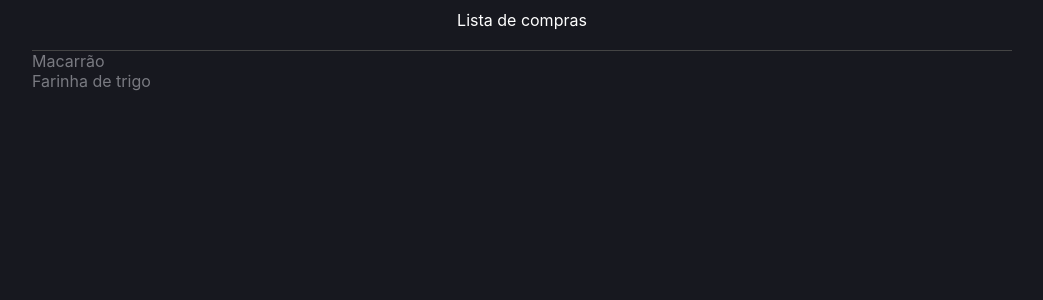
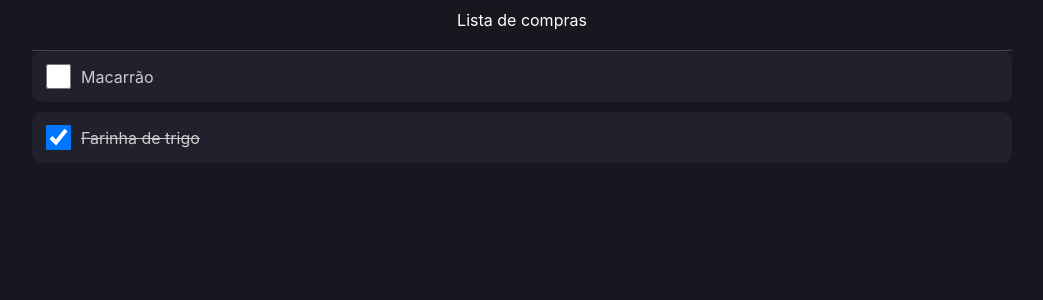
Before and after one commit to pvcapuano/ListaTarefas, a React (Vite) app: page / in a window 1280 px wide. Shown: the top 300 px of the page, without its empty margins (118-1161 px from the left). Built offline with nearby package versions, Linux system fonts and the light colour scheme.

Commit message:
checked button

```diff
--- a/src/App.tsx
+++ b/src/App.tsx
@@ -3,6 +3,7 @@
 import { Item } from "./types/Item"
 import { Container, Area, Header } from "./App.styles"
 import { ListItem } from "./components/ListItem"
+
 
 const App = () => {
 
@@ -17,7 +18,7 @@
           <Header> Lista de compras </Header>
 
           {list.map((item, index) => (
-            <div>{item.name}</div>
+            <ListItem key={index} item={item} />
           ))}
 
         </Area>
--- a/src/components/ListItem/index.tsx
+++ b/src/components/ListItem/index.tsx
@@ -1,14 +1,23 @@
-import { Container } from "./styles"
+import * as C from "./styles";
+import React from "react"
 import { Item } from "../../types/Item"
+import { useState } from "react"
 
 type Props = {
-  item: Item
+  item: Item,
 }
 
 export const ListItem = ({item} : Props) => {
+
+  const [isChecked, setIsChecked] = useState(item.done)
+
   return(
-    <Container>
-      {item.name}
-    </Container>
+    <C.Container done={isChecked}>
+      <input type="checkbox"
+      checked={isChecked}
+      onChange={e => setIsChecked(e.target.checked)}
+      />
+      <label>{item.name}</label>
+    </C.Container>
   )
 }
--- a/src/components/ListItem/styles.ts
+++ b/src/components/ListItem/styles.ts
@@ -1,5 +1,27 @@
 import styled from "styled-components"
 
-export const Container = styled.div`
-  background-color: white;
+type ContainerProps = {
+  done: boolean
+}
+
+export const Container = styled.div(({done} : ContainerProps) => (
+  `
+  display: flex;
+  background-color: #20212C;
+  padding: 10px;
+  border-radius: 10px;
+  margin-bottom: 10px;
+  align-items: center;
+
+  input {
+    width: 25px;
+    height: 25px;
+    margin-right: 10px;
+  }
+
+  label {
+    color: #CCC;
+    text-decoration: ${done ? "line-through" : "initial"}
+  }
 `
+));
```
